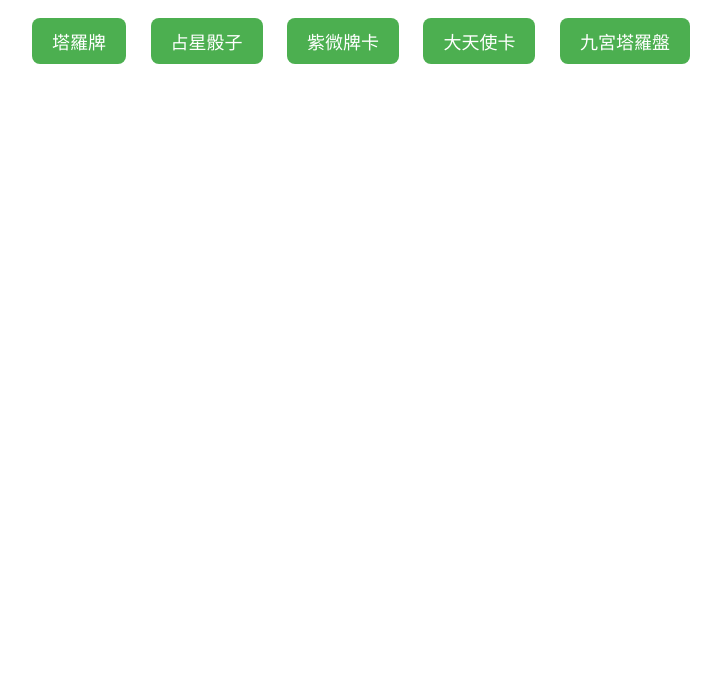
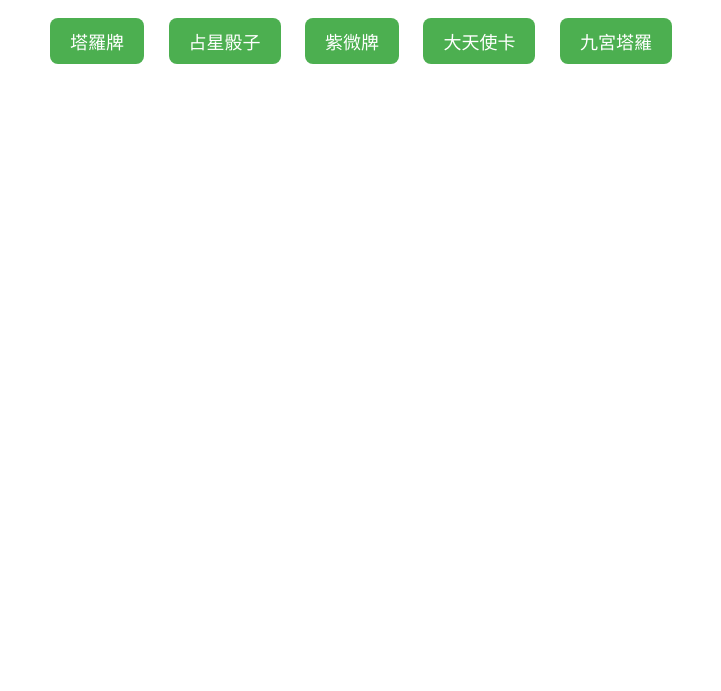
Before and after one commit to Daniel-Tsai-888/10exit, a plain HTML site: page index.html in a window 1280 px wide. Shown: the part 109-800 px from the top of the page, without its empty margins (279-1000 px from the left). Drawn offline with Linux system fonts and the light colour scheme.

Commit message:
Add files via upload

```diff
--- a/index.html
+++ b/index.html
@@ -30,9 +30,9 @@
     <div class="menu">
         <button onclick="loadTool('tarot.html')">塔羅牌</button>
         <button onclick="loadTool('dice.html')">占星骰子</button>
-        <button onclick="loadTool('ziwei.html')">紫微牌卡</button>
+        <button onclick="loadTool('ziwei.html')">紫微牌</button>
         <button onclick="loadTool('angel.html')">大天使卡</button>
-        <button onclick="loadTool('number.html')">九宮塔羅盤</button>
+        <button onclick="loadTool('number.html')">九宮塔羅</button>
     </div>
 
     <div class="content" id="toolContainer">
```
